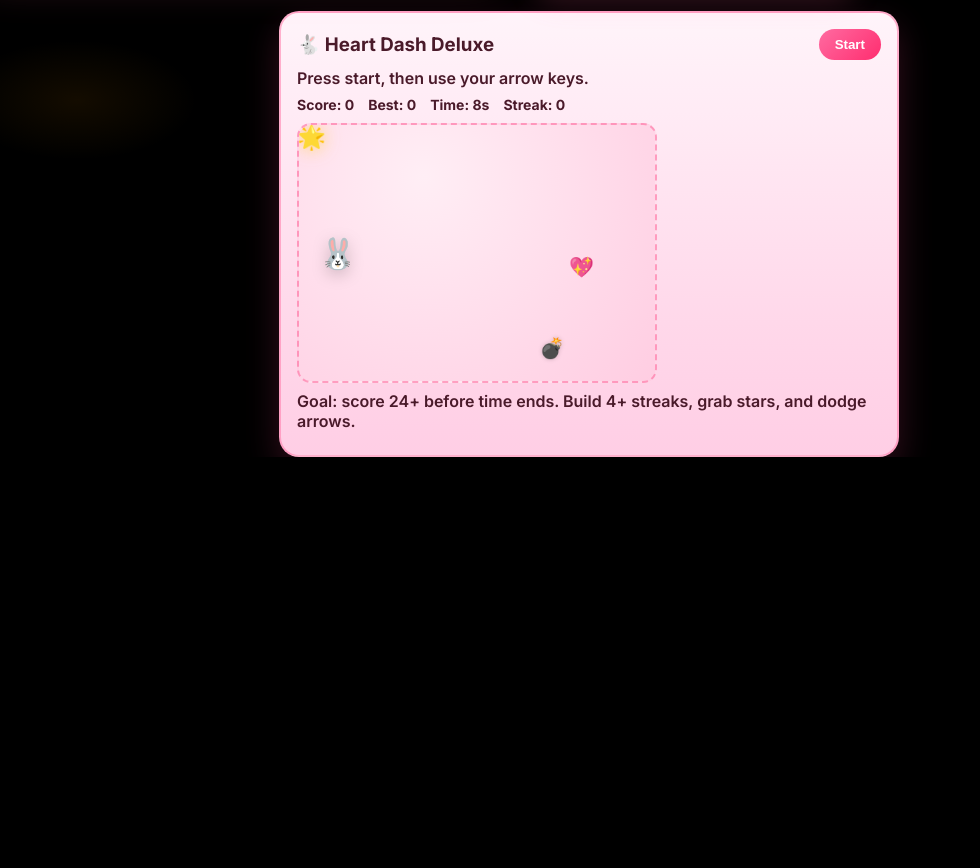
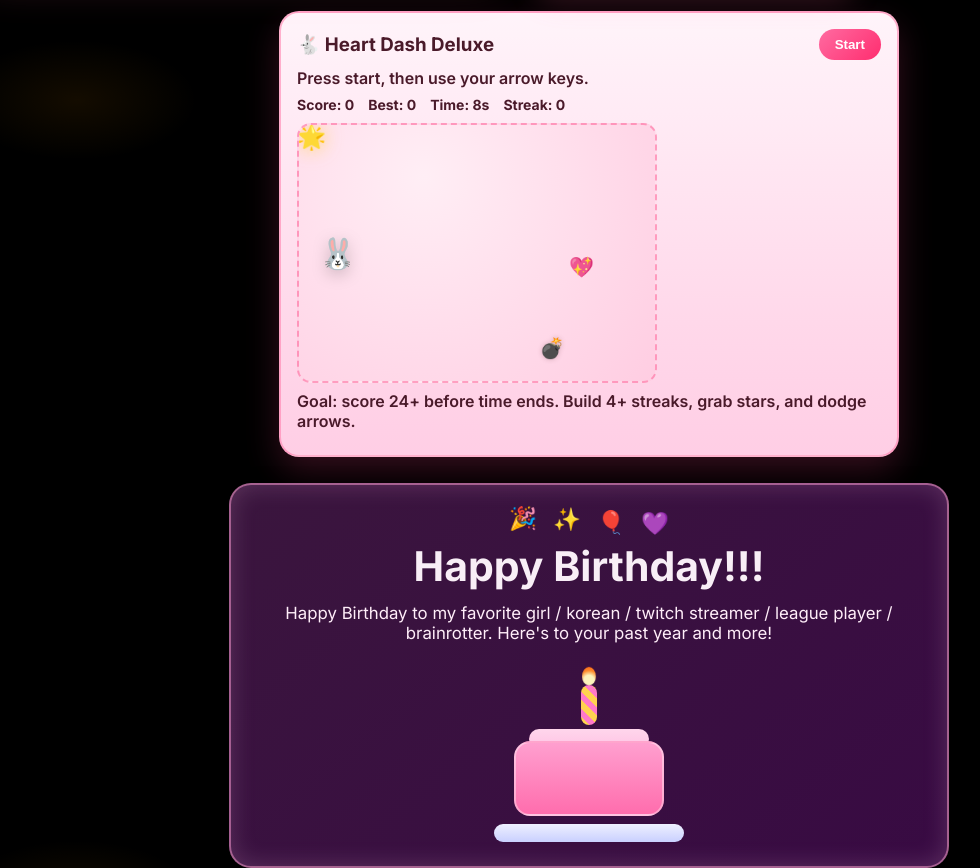
Before and after one commit to shengh318/forget_list, a Next.js app: page / in a window 1280 px wide. Shown: the part 780-1648 px from the top of the page, without its empty margins (51-1031 px from the left). Before the commit the page ends 1237 px from the top, so only its background shows below. Built offline with nearby package versions, Linux system fonts and the light colour scheme.

Commit message:
Add fun Happy Birthday cake component

```diff
--- /dev/null
+++ b/src/app/components/HappyBirthday.tsx
@@ -0,0 +1,27 @@
+export default function HappyBirthday() {
+  return (
+    <section className="birthday-card" aria-label="Happy Birthday celebration card">
+      <div className="birthday-confetti" aria-hidden="true">
+        <span>🎉</span>
+        <span>✨</span>
+        <span>🎈</span>
+        <span>💜</span>
+      </div>
+
+      <h2>Happy Birthday!!!</h2>
+      <p>
+        Happy Birthday to my favorite girl / korean / twitch streamer / league player /
+        brainrotter. Here&apos;s to your past year and more!
+      </p>
+
+      <div className="cake" aria-hidden="true">
+        <div className="cake-candle">
+          <span className="cake-flame" />
+        </div>
+        <div className="cake-top" />
+        <div className="cake-body" />
+        <div className="cake-plate" />
+      </div>
+    </section>
+  );
+}
--- a/src/app/globals.css
+++ b/src/app/globals.css
@@ -151,7 +151,8 @@ body {
   grid-template-areas:
     "forget photos"
     "ask card"
-    "game game";
+    "game game"
+    "birthday birthday";
   gap: 26px 34px;
   align-items: start;
   justify-items: stretch;
@@ -678,3 +679,105 @@ body {
   0%, 100% { opacity: 1; filter: drop-shadow(0 4px 8px rgba(0,0,0,0.2)); }
   50% { opacity: 0.45; filter: drop-shadow(0 0 10px rgba(255, 70, 130, 0.7)); }
 }
+
+.grid-birthday { grid-area: birthday; display: flex; justify-content: center; }
+
+.birthday-card {
+  width: min(720px, 100%);
+  border-radius: 22px;
+  padding: 24px;
+  text-align: center;
+  border: 2px solid rgba(255, 164, 211, 0.55);
+  background: linear-gradient(140deg, rgba(106, 39, 112, 0.55), rgba(64, 12, 76, 0.88));
+  box-shadow: 0 16px 30px rgba(0, 0, 0, 0.35), inset 0 0 25px rgba(255, 198, 241, 0.18);
+}
+
+.birthday-card h2 {
+  margin: 4px 0 12px;
+  font-size: clamp(1.8rem, 3.2vw, 2.6rem);
+}
+
+.birthday-card p {
+  margin: 0 auto 20px;
+  max-width: 620px;
+  font-size: 1.05rem;
+  color: #ffeef9;
+}
+
+.birthday-confetti {
+  display: flex;
+  justify-content: center;
+  gap: 16px;
+  font-size: 1.4rem;
+}
+
+.birthday-confetti span {
+  animation: confettiBounce 1.6s ease-in-out infinite;
+}
+
+.birthday-confetti span:nth-child(2) { animation-delay: .2s; }
+.birthday-confetti span:nth-child(3) { animation-delay: .4s; }
+.birthday-confetti span:nth-child(4) { animation-delay: .6s; }
+
+.cake {
+  position: relative;
+  width: 190px;
+  margin: 0 auto;
+  padding-top: 22px;
+}
+
+.cake-candle {
+  width: 16px;
+  height: 40px;
+  border-radius: 999px;
+  margin: 0 auto;
+  background: repeating-linear-gradient(45deg, #ffd34f 0 6px, #ff7ac8 6px 12px);
+  position: relative;
+}
+
+.cake-flame {
+  position: absolute;
+  top: -18px;
+  left: 50%;
+  width: 14px;
+  height: 18px;
+  transform: translateX(-50%);
+  border-radius: 50% 50% 45% 45%;
+  background: radial-gradient(circle at 50% 75%, #fff8be 0 35%, #ff8f2d 65%, #ff5f0d 100%);
+  animation: flameFlicker .8s ease-in-out infinite;
+}
+
+.cake-top {
+  margin: 4px auto 0;
+  width: 120px;
+  height: 20px;
+  border-radius: 999px;
+  background: linear-gradient(180deg, #ffd6ec, #ffc2e3);
+}
+
+.cake-body {
+  margin: -8px auto 0;
+  width: 150px;
+  height: 75px;
+  border-radius: 16px;
+  background: linear-gradient(180deg, #ff9fcf, #ff6dad);
+  border: 2px solid rgba(255, 255, 255, 0.38);
+}
+
+.cake-plate {
+  margin: 8px auto 0;
+  width: 190px;
+  height: 18px;
+  border-radius: 999px;
+  background: linear-gradient(180deg, #eef0ff, #c9d0ff);
+}
+
+@keyframes confettiBounce {
+  0%, 100% { transform: translateY(0); }
+  50% { transform: translateY(-5px); }
+}
+
+@keyframes flameFlicker {
+  0%, 100% { transform: translateX(-50%) scale(1); opacity: 1; }
+  50% { transform: translateX(-50%) scale(0.86, 1.1); opacity: 0.9; }
+}
--- a/src/app/page.tsx
+++ b/src/app/page.tsx
@@ -3,6 +3,7 @@ import Gallery from "./components/Gallery";
 import Valentine from "./components/Valentine";
 import ValentineRunner from "./components/ValentineRunner";
 import Flower from "./components/Flower";
+import HappyBirthday from "./components/HappyBirthday";
 import { readdir } from "fs/promises";
 import path from "path";
 
@@ -61,6 +62,9 @@ export default async function Home() {
         <div className="grid-valentine-game">
           <ValentineRunner />
         </div>
+        <div className="grid-birthday">
+          <HappyBirthday />
+        </div>
       </div>
     </main>
   );
```
